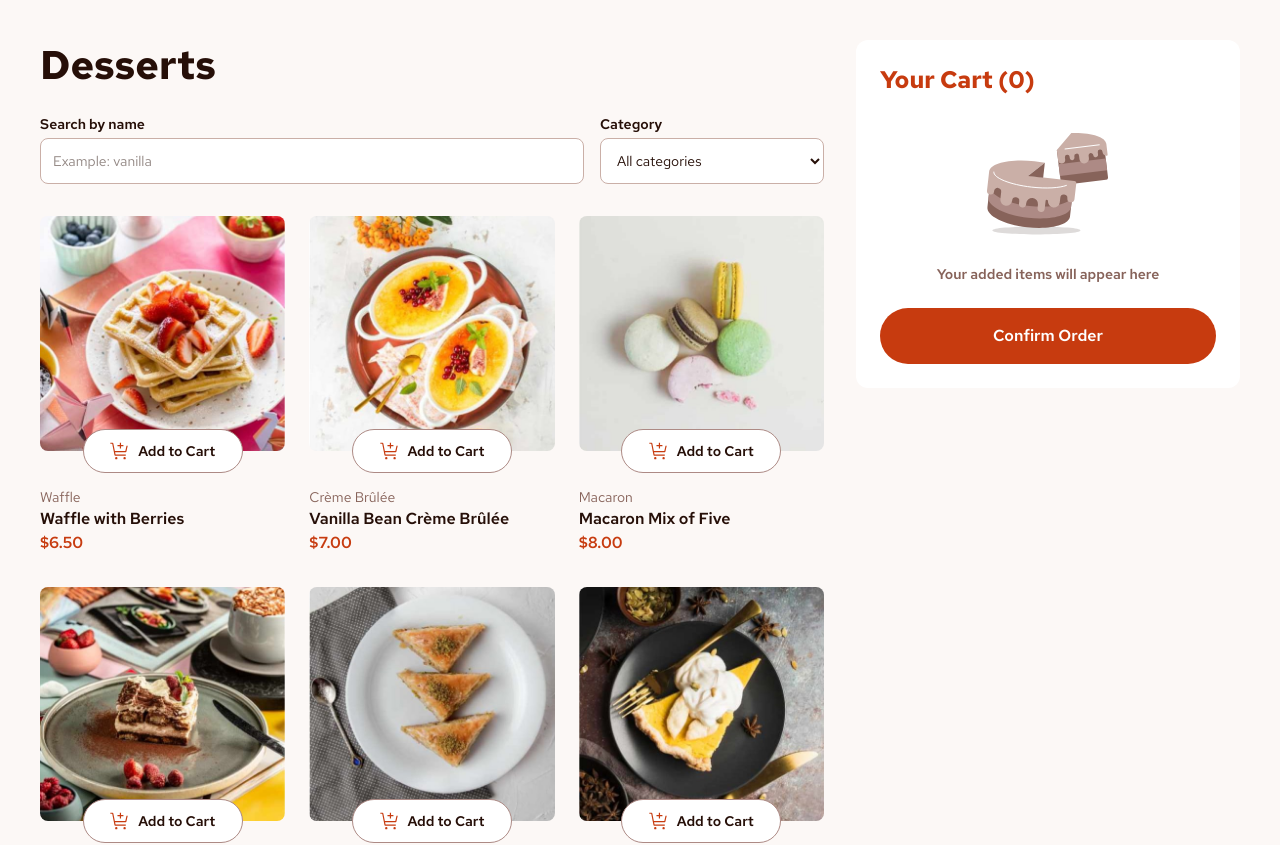
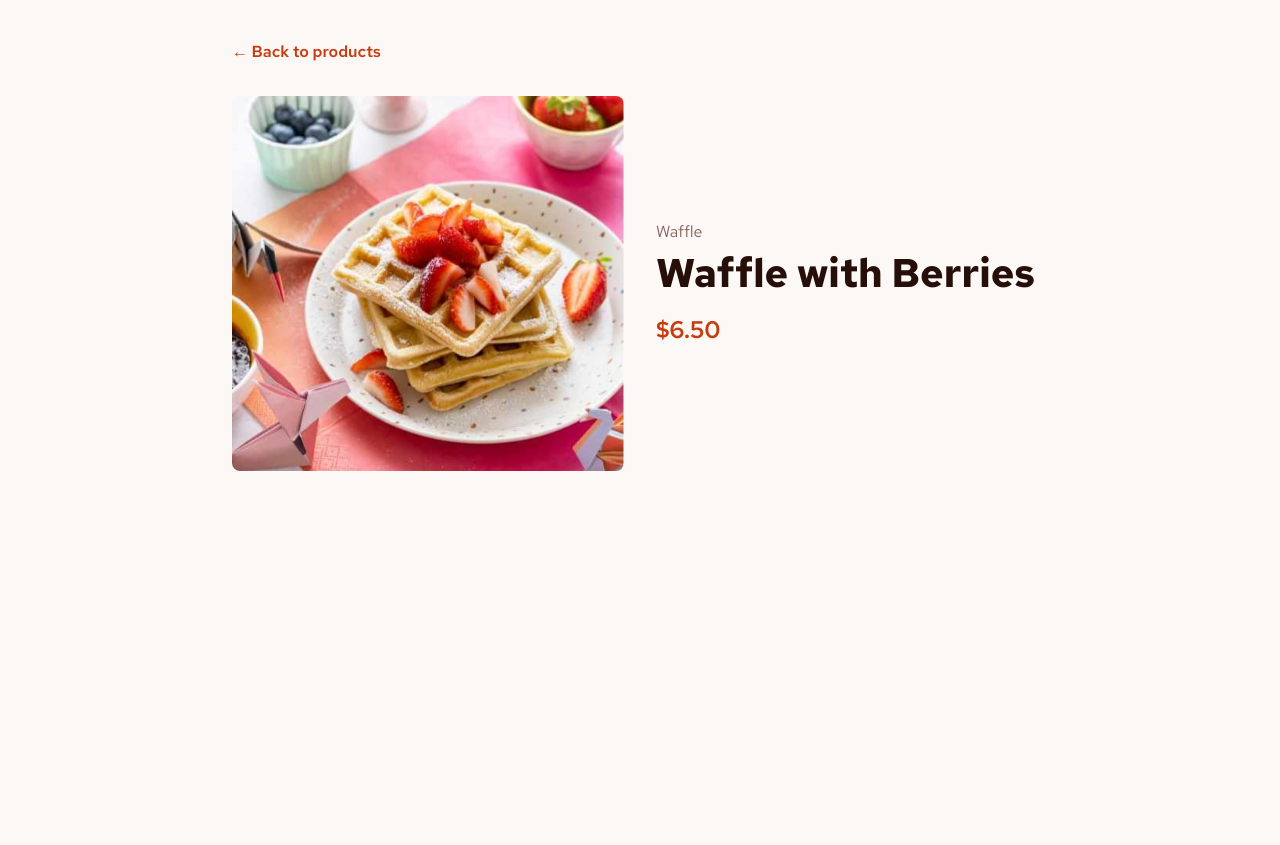
Before and after one commit to rtantahuatay/desserts, a React (Vite) app: page /producto/1 in a window 1280 px wide. Shown: the top 845 px of the page. After the commit the page ends 800 px from the top, so only its background shows below. Built offline with nearby package versions, Linux system fonts and the light colour scheme; data requests are answered from the project's data file.

Commit message:
:sparkles: Add routing, product detail and 404 message

```diff
--- a/src/App.tsx
+++ b/src/App.tsx
@@ -1,73 +1,14 @@
-import { useState } from "react";
-import { useQuery } from "@tanstack/react-query";
-import { getProducts } from "./api/products";
-import CartDrawer from "./components/CartDrawer";
-import ConfirmOrderModal from "./components/ConfirmOrderModal";
-import Header from "./components/Header";
-import ProductCard from "./components/ProductCard";
-import ProductCardSkeleton from "./components/ProductCardSkeleton";
-import ProductFilters from "./components/ProductFilters";
-import { useDebouncedValue } from "./hooks/useDebouncedValue";
+import { Route, Routes } from "react-router";
+import HomePage from "./pages/HomePage";
+import NotFoundPage from "./pages/NotFoundPage";
+import ProductDetailPage from "./pages/ProductDetailPage";
 
 export default function App() {
-  const [isModalOpen, setIsModalOpen] = useState(false);
-  const [search, setSearch] = useState("");
-  const [category, setCategory] = useState("");
-
-  const debouncedSearch = useDebouncedValue(search.trim(), 400);
-
-  const { data: products = [], isPending, isError, refetch } = useQuery({
-    queryKey: ["products", { search: debouncedSearch, category }],
-    queryFn: () => getProducts({ search: debouncedSearch, category }),
-  });
-
-  const isEmpty = !isPending && !isError && products.length === 0;
-
   return (
-    <main className="mx-auto max-w-7xl p-6 lg:flex lg:items-start lg:gap-8 lg:p-10">
-      <div className="lg:flex-1">
-        <Header />
-
-        <ProductFilters
-          search={search}
-          category={category}
-          onSearchChange={setSearch}
-          onCategoryChange={setCategory}
-        />
-
-        {isPending && <p role="status" className="sr-only">Loading products...</p>}
-
-        {isError && (
-          <div role="alert" className="mt-8 rounded-xl bg-white p-6 text-center">
-            <p className="font-semibold">Could not load the products.</p>
-            <button
-              type="button"
-              onClick={() => refetch()}
-              className="mt-4 rounded-full bg-brand px-6 py-3 font-semibold text-white transition-colors hover:bg-brand-dark"
-            >
-              Try again
-            </button>
-          </div>
-        )}
-
-        {isEmpty && (
-          <p className="mt-8 rounded-xl bg-white p-6 text-center text-rose-500">
-            No products found.
-          </p>
-        )}
-
-        <section aria-label="Products" className="mt-8 grid grid-cols-1 gap-x-6 gap-y-8 md:grid-cols-3">
-          {isPending &&
-            Array.from({ length: 9 }, (_, index) => <ProductCardSkeleton key={index} />)}
-
-          {products.map((product) => (
-            <ProductCard key={product.id} product={product} />
-          ))}
-        </section>
-      </div>
-
-      <CartDrawer onConfirm={() => setIsModalOpen(true)} />
-      <ConfirmOrderModal isOpen={isModalOpen} onClose={() => setIsModalOpen(false)} />
-    </main>
+    <Routes>
+      <Route path="/" element={<HomePage />} />
+      <Route path="/producto/:id" element={<ProductDetailPage />} />
+      <Route path="*" element={<NotFoundPage />} />
+    </Routes>
   );
 }
--- a/src/api/products.ts
+++ b/src/api/products.ts
@@ -24,3 +24,14 @@ export async function getProducts({ search, category }: ProductFilters): Promise
     });
     return response.data;
 }
+
+export async function getProductById(id: string): Promise<Product> {
+    await wait(1200);
+    const response = await api.get<Product>(`/products/${id}`);
+    return response.data;
+
+}
+
+export function isNotFoundError(error: unknown) {
+    return axios.isAxiosError(error) && error.response?.status === 404;
+}
--- /dev/null
+++ b/src/components/NotFoundMessage.tsx
@@ -0,0 +1,12 @@
+type NotFoundMessageProps = {
+    message: string;
+};
+
+export default function NotFoundMessage ({message}: NotFoundMessageProps ) {
+    return (
+        <div className="mt-8 rounded-xl bg-white p-6 text-center">
+            <p className="text-[40px] leading-tight font-bold text-brand">404</p>
+            <p className="mt-2 text-rose-500">{message}</p>
+        </div>
+    );
+}
--- a/src/components/ProductCard.tsx
+++ b/src/components/ProductCard.tsx
@@ -1,6 +1,7 @@
 import type { Product } from "../types/product";
 import { CartIcon } from "./icons";
 import QuantityStepper from "./QuantityStepper";
+import { Link } from "react-router";
 
 type ProductCardProps = {
     product: Product;
@@ -36,7 +37,11 @@ export default function ProductCard({ product }: ProductCardProps) {
             </div>
 
             <p className="text-sm text-rose-500">{product.category}</p>
-            <h2 className="font-semibold">{product.name}</h2>
+            <h2 className="font-semibold">
+                <Link to={`/product/${product.id}`} className="hover:text-brand hover:underline">
+                    {product.name}
+                </Link>
+            </h2>
             <p className="font-semibold text-brand">${product.price.toFixed(2)}</p>
         </article>
 
--- /dev/null
+++ b/src/components/ProductDetailSkeleton.tsx
@@ -0,0 +1,13 @@
+export default function ProductDetailSkeleton() {
+    return (
+        <div aria-hidden="true" className="mt-8 grid animate-pulse gap-8 md:grid-cols-2 md:items-center">
+            <div className="aspect-[654/424] rounded-lg bg-rose-100 md:aspect-[427/424] lg:aspect-[502/480]" />
+
+            <div>
+                <div className="h-6 w-1/3 rounded bg-rose-100" />
+                <div className="mt-2 h-20 w-full rounded bg-rose-100" />
+                <div className="mt-4 h-8 w-1/4 rounded bg-rose-100"/>
+            </div>
+        </div>
+    );
+}
--- a/src/main.tsx
+++ b/src/main.tsx
@@ -3,6 +3,7 @@ import { createRoot } from 'react-dom/client'
 import { QueryClient, QueryClientProvider } from '@tanstack/react-query'
 import './index.css'
 import App from './App.tsx'
+import { BrowserRouter } from 'react-router'
 
 const queryClient = new QueryClient({
   defaultOptions: {
@@ -15,7 +16,9 @@ const queryClient = new QueryClient({
 createRoot(document.getElementById('root')!).render(
   <StrictMode>
     < QueryClientProvider client={queryClient} >
+    <BrowserRouter>
     <App />
+    </BrowserRouter>
     </QueryClientProvider>
   </StrictMode>,
 )
--- /dev/null
+++ b/src/pages/HomePage.tsx
@@ -0,0 +1,71 @@
+import { useState } from "react";
+import { useQuery } from "@tanstack/react-query";
+import { getProducts } from "../api/products";
+import CartDrawer from "../components/CartDrawer";
+import ConfirmOrderModal from "../components/ConfirmOrderModal";
+import Header from "../components/Header";
+import ProductCard from "../components/ProductCard";
+import ProductCardSkeleton from "../components/ProductCardSkeleton";
+import ProductFilters from "../components/ProductFilters";
+import { useDebouncedValue } from "../hooks/useDebouncedValue";
+
+
+export default function HomePage() {
+    const [isModalOpen, setIsModalOpen] = useState(false);
+    const [search, setSearch] = useState("");
+    const [category, setCategory] = useState("");
+
+    const debouncedSearch = useDebouncedValue(search.trim(), 400);
+
+    const { data: products = [], isPending, isError, refetch } = useQuery({
+        queryKey: ["products", {search: debouncedSearch, category}],
+        queryFn: () => getProducts({search: debouncedSearch, category})
+    });
+
+    const isEmpty = !isPending && !isError && products.length === 0;
+
+    return (
+        <main className="mx-auto max-w-7xl p-6 lg:flex lg:items-start lg:gap-8 lg:p-10">
+            <div className="lg:flex-1">
+                <Header />
+
+                <ProductFilters
+                search={search}
+                category={category}
+                onSearchChange={setSearch}
+                onCategoryChange={setCategory}
+                />
+
+                { isPending && <p role="status" className="sr-only" >Loading products...</p> }
+                { isError && (
+                    <div role="alert" className="mt-8 rounded-xl bg-white p-6 text-center">
+                        <p className="font-semibold">Could not load the products.</p>
+                        <button type="button" onClick={()=> refetch()} className="mt-4 rounded-full bg-brand px-6 py-3 font-semibold text-white
+                                transition-colors hover:bg-brand-dark">
+                            Try again!
+                        </button>
+                    </div>
+                )}
+
+                { isEmpty && (
+                    <p className="mt-8 rounded-xl bg-white p-6 text-center text-rose-500">
+                        No products found.
+                    </p>
+                )}
+
+                <section aria-label="Products" className="mt-8 grid grid-cols-1 gap-x-6 gap-y-8 md:grid-cols-3">
+                    { isPending &&
+                        Array.from({length: 9}, (_, index) => <ProductCardSkeleton key={index} /> )}
+
+                    {products.map((product) => (
+                        <ProductCard key={product.id} product={product} />
+
+                    ))}
+                </section>
+            </div>
+
+            <CartDrawer onConfirm={() => setIsModalOpen(true)} />
+            <ConfirmOrderModal isOpen={isModalOpen} onClose={()=> setIsModalOpen(false)} />
+        </main>
+    );
+}
--- /dev/null
+++ b/src/pages/NotFoundPage.tsx
@@ -0,0 +1,14 @@
+import { Link } from "react-router";
+import NotFoundMessage from "../components/NotFoundMessage";
+
+export default function NotFoundPage() {
+    return (
+        <main className="mx-auto max-w-4xl p-6 lg:p-10">
+            <Link to="/" className="font-semibold text-brand hover:underline">
+                ← Back to products
+            </Link>
+
+            <NotFoundMessage message="this page does not exist." />
+        </main>
+    );
+}
--- /dev/null
+++ b/src/pages/ProductDetailPage.tsx
@@ -0,0 +1,64 @@
+import { useQuery } from "@tanstack/react-query";
+import { Link, useParams } from "react-router";
+import { getProductById, isNotFoundError } from "../api/products";
+import NotFoundMessage from "../components/NotFoundMessage";
+import ProductDetailSkeleton from "../components/ProductDetailSkeleton";
+
+
+export default function ProductDetailPage(){
+
+    const { id = "" } = useParams();
+
+    const { data: product, isPending, isError, error, refetch } = useQuery({
+        queryKey: ["products", id],
+        queryFn: () => getProductById(id),
+        retry: (failureCount, error) => !isNotFoundError(error) && failureCount < 1,
+    });
+
+    const isNotFound = isNotFoundError(error);
+
+    return (
+        <main className="mx-auto max-w-4xl p-6 lg:p-10">
+            <Link to="/" className="font-semibold text-brand hover:underline">
+                ← Back to products
+            </Link>
+
+            {isPending && (
+                <>
+                <p role="status" className="sr-only">Loading product...</p>
+                <ProductDetailSkeleton/>
+                </>
+            )}
+
+            {isNotFound && <NotFoundMessage message="This product does not exist."  />}
+
+            {isError && !isNotFound && (
+                <div role="alert" className="mt-8 rounded-xl bg-white p-6 text-center">
+                    <p className="found-semibold">Could not load the product.</p>
+                    <button type="button" onClick={() => refetch()} className="mt-4 rounded-full bg-brand px-6 py-3 font-semibold text-white
+                            transition-colors hover:bg-brand-dark">
+                    Try again
+                    </button>
+                </div>
+            )}
+
+            {product && (
+                <article className="mt-8 grid gap-8 md:grid-cols-2 md:items-center">
+                    <picture>
+                        <source media="(min-width: 1024px)" srcSet={product.image.desktop} />
+                        <source media="(min-width: 768px)" srcSet={product.image.tablet} />
+                        <img src={product.image.mobile} alt={product.name} className="w-full rounded-lg" />
+                    </picture>
+
+                    <div>
+                        <p className="text-rose-500">{product.category}</p>
+                        <h1 className="mt-1 text-[40px] leading-tight font-bold">{product.name}</h1>
+                        <p className="mt-4 text-2xl font-semibold text-brand">${product.price.toFixed(2)}</p>
+                    </div>
+                </article>
+            )}
+        </main>
+    )
+
+
+}
```
